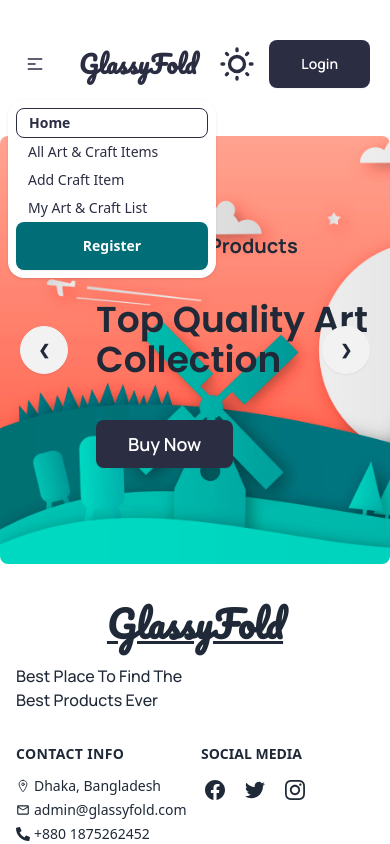
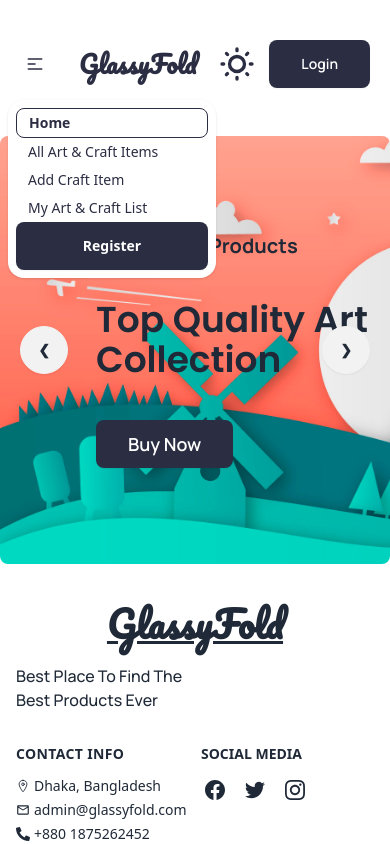
Before and after one commit to Marufhossain07/glassy-fold-client, a React (Vite) app: page / in a window 390 px wide. Both pictures are taken after a click on the button 35 px from the left and 64 px from the top of the page. Shown: the top 844 px of the page. Built offline with nearby package versions, Linux system fonts and the light colour scheme; no server answers; grey boxes are pictures that could not be loaded.

Commit message:
photo icon added

```diff
--- a/src/shared/Navbar.jsx
+++ b/src/shared/Navbar.jsx
@@ -1,9 +1,15 @@
-import { useEffect, useState } from "react";
+import { useContext, useEffect, useState } from "react";
 import { Link, NavLink } from "react-router-dom";
+import { AuthContext } from "../AuthProvider/AuthProvider";
 
 const Navbar = () => {
     const [theme,setTheme] = useState('light')
-
+    const {user, logOut} =useContext(AuthContext);
+    const handleSignOut = ()=>{
+        logOut()
+        .then()
+        .catch()
+    }
     useEffect(()=>{
         localStorage.setItem('theme',theme);
         const localTheme = localStorage.getItem('theme');
@@ -23,6 +29,12 @@ const Navbar = () => {
         <li><NavLink to={'/allCraft'}>All Art & Craft Items</NavLink></li>
         <li><NavLink to={'/addCraft'}>Add Craft Item</NavLink></li>
         <li><NavLink to={'/myCraft'}>My Art & Craft List</NavLink></li>
+    {
+        user && <button onClick={handleSignOut} className='btn font-man py-2 px-8 bg-[#2b2d42] md:hidden lg:hidden border-none text-white'>Sign Out</button>
+    }
+    {
+        user? <></> : <Link to="/register"><button className='btn font-inter py-2 w-full px-8 bg-[#2b2d42] md:hidden lg:hidden border-none text-white'>Register</button></Link>
+    }
     </>
     return (
         <div>
@@ -34,7 +46,7 @@ const Navbar = () => {
                         </div>
                         <ul id="nav" tabIndex={0} className="menu menu-sm dropdown-content mt-3 z-[1] p-2 shadow bg-base-100 rounded-box w-52">
                             {links}
-                            <Link to="/register"><button className='btn font-inter py-2 w-full px-8 bg-[#006d77] border-none text-white'>Register</button></Link>
+
                         </ul>
                     </div>
                     <a className="btn btn-ghost text-2xl lg:text-4xl md:text-4xl font-pacifico ">GlassyFold</a>
@@ -42,6 +54,7 @@ const Navbar = () => {
                 <div className="navbar-center hidden lg:flex">
                     <ul id="nav" className="menu menu-horizontal font-man px-1">
                         {links}
+
                     </ul>
                 </div>
                 <div className="navbar-end gap-3">
@@ -57,8 +70,28 @@ const Navbar = () => {
                         <svg className="swap-on fill-current w-10 h-10" xmlns="http://www.w3.org/2000/svg" viewBox="0 0 24 24"><path d="M21.64,13a1,1,0,0,0-1.05-.14,8.05,8.05,0,0,1-3.37.73A8.15,8.15,0,0,1,9.08,5.49a8.59,8.59,0,0,1,.25-2A1,1,0,0,0,8,2.36,10.14,10.14,0,1,0,22,14.05,1,1,0,0,0,21.64,13Zm-9.5,6.69A8.14,8.14,0,0,1,7.08,5.22v.27A10.15,10.15,0,0,0,17.22,15.63a9.79,9.79,0,0,0,2.1-.22A8.11,8.11,0,0,1,12.14,19.73Z" /></svg>
 
                     </label>
-                    <Link to="/login"><button className='btn font-man py-2 px-8 bg-[#2b2d42] border-none text-white'>Login</button></Link>
-                    <Link to="/register"><button className='btn hidden md:flex lg:flex font-man py-2 px-8 bg-[#2b2d42] border-none text-white'>Register</button></Link>
+                    {
+                    user ?
+
+                        <>
+                            <div className="avatar dropdown dropdown-hover">
+                                <div className="w-10  rounded-full ring ring-[#2b2d42] ring-offset-base-100 ring-offset-2">
+                                    <img src={user.photoURL} />
+                                    <ul tabIndex={0} className="dropdown-content z-10 menu p-2 shadow bg-base-100 font-medium rounded-box w-52">
+                                        <li><a>{user.displayName}</a></li>
+                                        <li><Link to='/profile'>Dashboard</Link></li>
+
+                                    </ul>
+                                </div>
+                            </div>
+                            <button onClick={handleSignOut} className='btn font-man py-2 px-8 bg-[#2b2d42] hidden md:flex lg:flex border-none text-white'>Sign Out</button>
+                            </>
+                        :
+                        <>
+                        <Link to="/login"><button className='btn font-man py-2 px-8 bg-[#2b2d42] border-none text-white'>Login</button></Link>
+                        <Link to="/register"><button className='btn hidden md:flex lg:flex font-man py-2 px-8 bg-[#2b2d42] border-none text-white'>Register</button></Link></>
+                }
+
                 </div>
             </div>
         </div>
```
